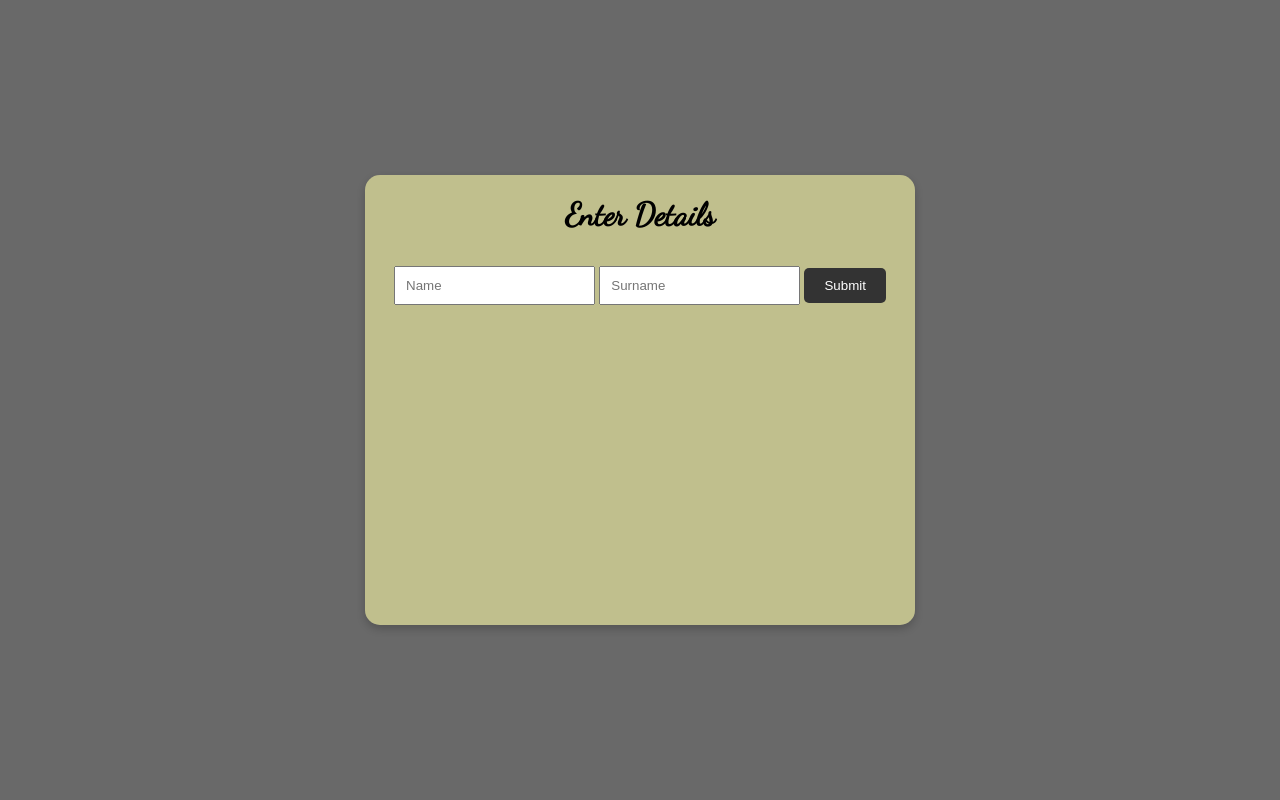
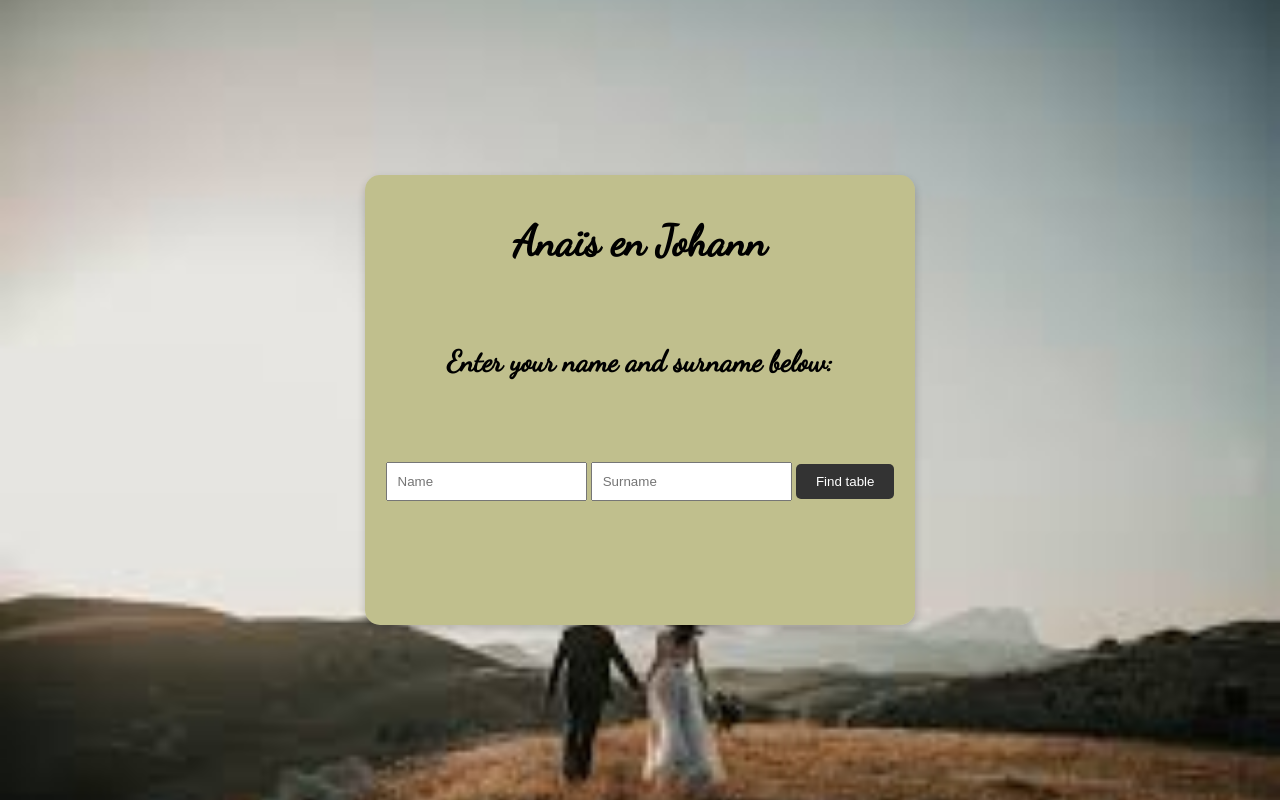
Before and after one commit to DiehanDrotschie/Troue, a plain HTML site: page index.html in a window 1280 px wide. Drawn offline with Linux system fonts and the light colour scheme.

Commit message:
a lot of style changes

```diff
--- a/index.html
+++ b/index.html
@@ -10,14 +10,16 @@
     <div class="flip-card">
         <div class="flip-card-inner">
             <div class="flip-card-front">
-                <h1>Enter Details</h1>
+                <h1>Anaïs en Johann </h1>
+
+                <h2>Enter your name and surname below:</h2>
                 <input type="text" id="name" placeholder="Name">
                 <input type="text" id="surname" placeholder="Surname">
-                <button onclick="flipCard()">Submit</button>
+                <button onclick="flipCard()">Find table</button>
             </div>
             <div class="flip-card-back">
-                <h1>Table Number</h1>
                 <div id="tableNumber">---</div>
+                <h2>Table Number</h2>
                 <button onclick="flipback()">Back</button>
             </div>
         </div>
--- a/script.js
+++ b/script.js
@@ -2,8 +2,8 @@ function flipCard() {
     var name = document.getElementById("name").value;
     var surname = document.getElementById("surname").value;
 
-    if(name && surname) {
-        document.getElementById("tableNumber").innerText = `Hello, ${name} ${surname}`;
+    if (name && surname) {
+        document.getElementById("tableNumber").innerText = `Welcome, ${name} ${surname} and (Date)`;
         var card = document.querySelector('.flip-card-inner');
         card.style.transform = 'rotateY(180deg)';
     } else {
@@ -15,4 +15,7 @@ function flipback() {
     var card = document.querySelector('.flip-card-inner');
     card.style.transform = 'rotateY(0deg)';
 
+    document.getElementById("name").value = '';
+    document.getElementById("surname").value = '';
+
 }
--- a/style.css
+++ b/style.css
@@ -2,9 +2,11 @@
 
 body {
      font-family: 'Dancing Script', cursive;
-   background-image: url('background.jpg'); /* Add your background image here */
+    background-image: url('https://raw.githubusercontent.com/DiehanDrotschie/Troue/main/wed.jpg?raw=true');
+    background-size: cover; /* Resize the background image to cover the entire container */
+    background-position: center; /* Center the background image */
+    background-repeat: no-repeat; /* Prevent the background image from repeating */
     display: flex;
-    background-color: dimgray;
     justify-content: center;
     align-items: center;
     height: 100vh;
@@ -29,9 +31,6 @@ body {
     border-radius: 15px;
 }
 
-/*.flip-card:hover .flip-card-inner {
-    transform: rotateY(180deg);
-}*/
 
 .flip-card-front, .flip-card-back {
     position: absolute;
@@ -52,9 +51,32 @@ body {
     transform: rotateY(180deg);
 }
 
+h1 {
+    padding: 12px;
+    font-size: 32pt;
+}
+
+h2 {
+    padding: 10px;
+    margin-top: 10%;
+    font-size: 22pt;
+
+}
 input[type="text"] {
     margin: 10px 0;
     padding: 10px;
+    margin-top: 9%;
+}
+
+#tableNumber{
+    font-size: 26pt;
+    padding: 15px;
+}
+
+.flip-card-back button {
+    margin-top: 175px;
+    width: 25%;
+    height: 10%;
 }
 
 button {
```
